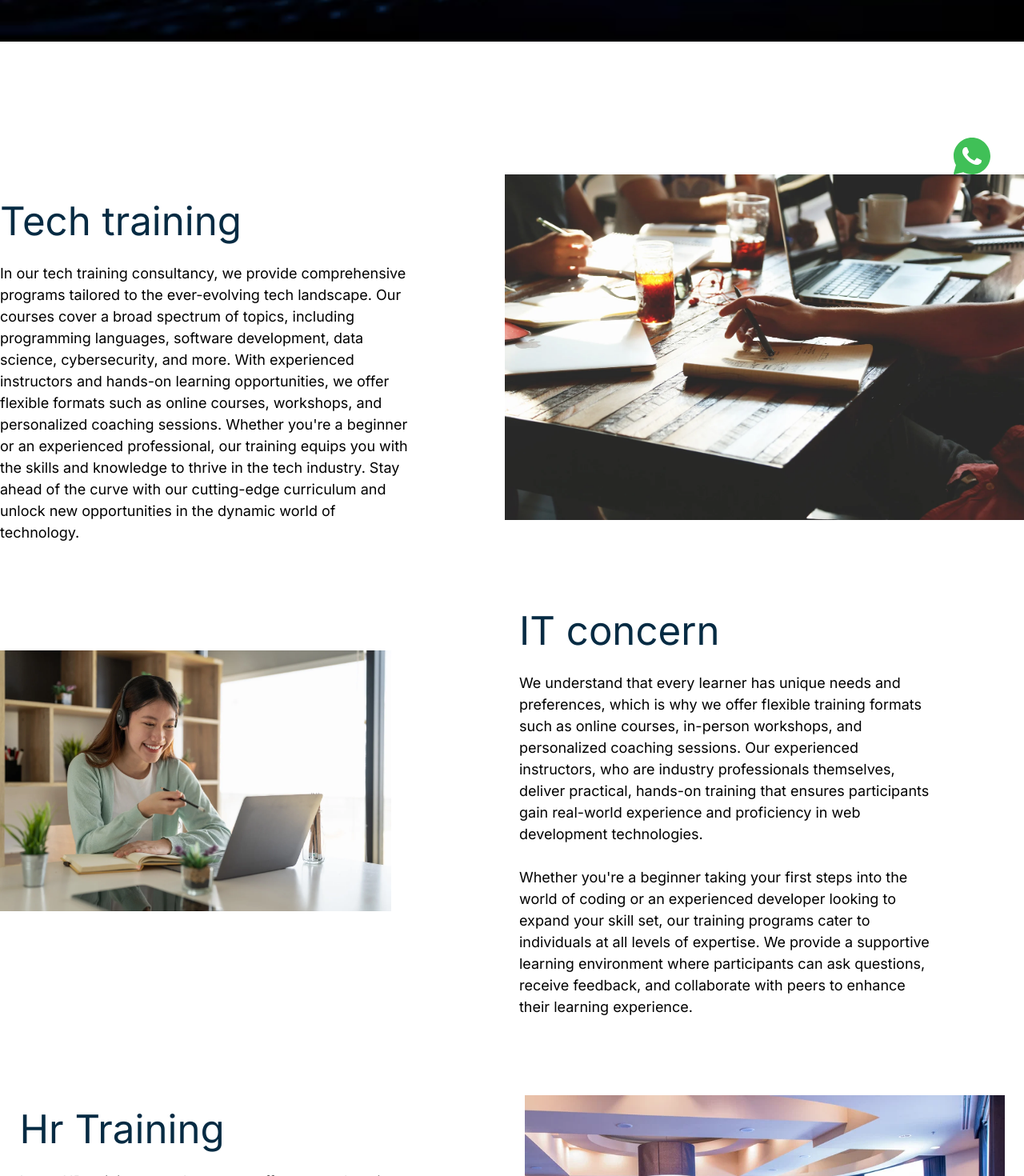
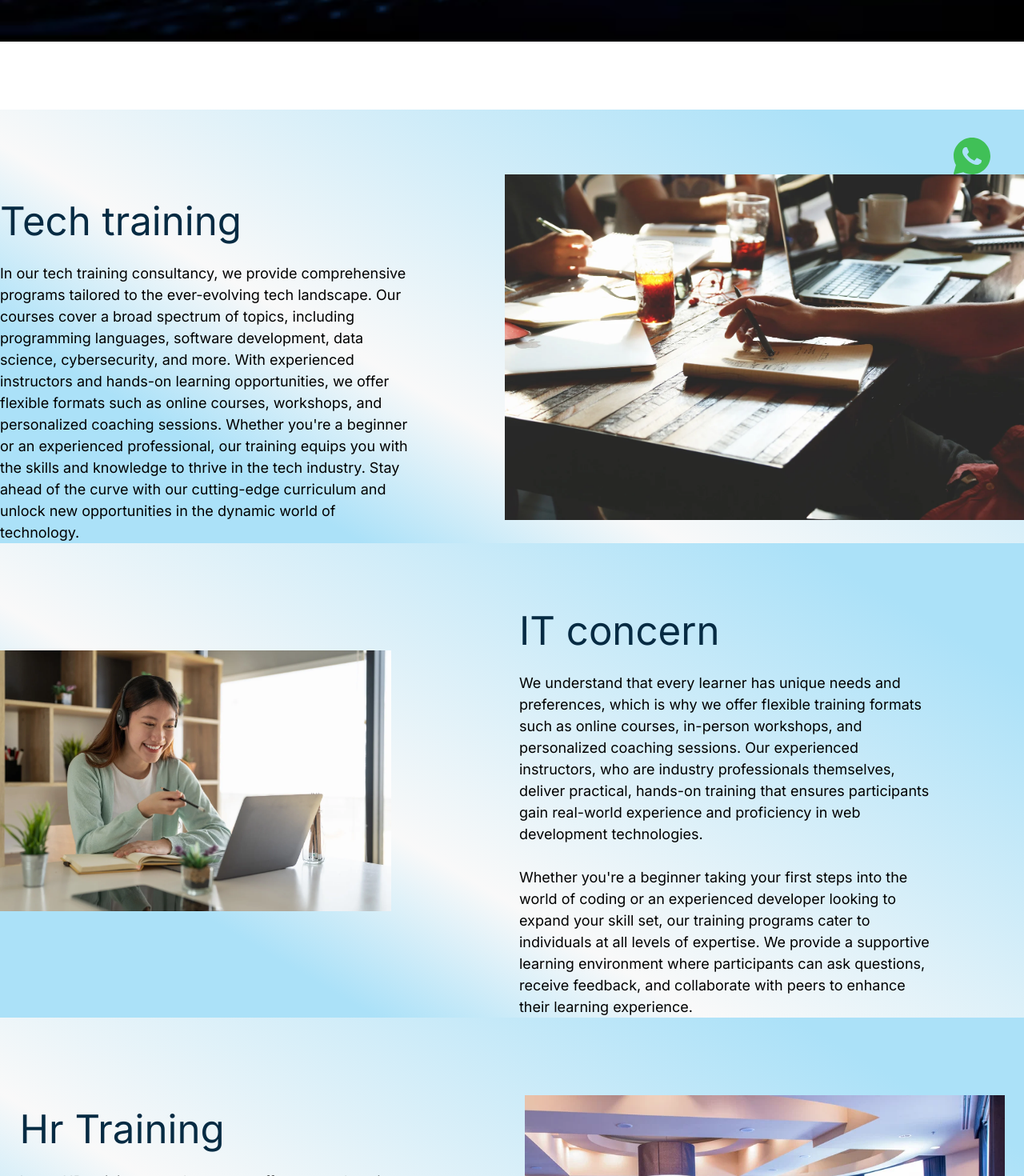
Before and after one commit to Amankapil/NextJS-app, a Next.js app: page /services in a window 1280 px wide. Shown: the part 560-2030 px from the top of the page at 80% size. Built offline with nearby package versions, Linux system fonts and the light colour scheme.

Commit message:
sonam name change

```diff
--- a/src/components/Aboutpage/About.jsx
+++ b/src/components/Aboutpage/About.jsx
@@ -170,7 +170,7 @@ const About = () => {
                   <path d="M41,4H9C6.24,4,4,6.24,4,9v32c0,2.76,2.24,5,5,5h32c2.76,0,5-2.24,5-5V9C46,6.24,43.76,4,41,4z M17,20v19h-6V20H17z M11,14.47c0-1.4,1.2-2.47,3-2.47s2.93,1.07,3,2.47c0,1.4-1.12,2.53-3,2.53C12.2,17,11,15.87,11,14.47z M39,39h-6c0,0,0-9.26,0-10 c0-2-1-4-3.5-4.04h-0.08C27,24.96,26,27.02,26,29c0,0.91,0,10,0,10h-6V20h6v2.56c0,0,1.93-2.56,5.81-2.56 c3.97,0,7.19,2.73,7.19,8.26V39z"></path>
                 </svg>
               </div>
-              <p className="text-gray-700">Hr Specialist</p>
+              <p className="text-gray-700">talent Acquisition</p>
             </div>
 
             <div className="bg-white rounded-lg shadow-md p-2">
@@ -194,13 +194,13 @@ const About = () => {
                   </svg>
                 </Link>
               </div>
-              <p className="text-gray-700">Sr Developer</p>
+              <p className="text-gray-700">Sr Full Stack Developer</p>
             </div>
 
             <div className="bg-white rounded-lg shadow-md p-2">
               <Image src={sonam} width={300} alt="hero" />
               <div className="flex justify-between items-center">
-                <h3 className="text-xl font-bold my-2">Aman Kapil</h3>
+                <h3 className="text-xl font-bold my-2">Sonam Kasaliwal</h3>
                 <Link
                   href="https://www.linkedin.com/in/sonam-kasliwal-a1b82110a"
                   target="_blank"
@@ -229,7 +229,7 @@ const About = () => {
                 alt="hero"
               />
               <div className="flex justify-between items-center">
-                <h3 className="text-xl font-bold my-2">Devyani</h3>
+                <h3 className="text-xl font-bold my-2">Devyani Deshmukh</h3>
                 <Link
                   href="http://linkedin.com/in/devayani-deshmukh-a29451297"
                   target="_blank"
@@ -247,7 +247,7 @@ const About = () => {
                   </svg>
                 </Link>
               </div>
-              <p className="text-gray-700">IUI/UX specialist</p>
+              <p className="text-gray-700">UI/UX specialist</p>
             </div>
             {/* <div className="bg-white rounded-lg shadow-md p-2">
               <Image src={img3} width={300} alt="hero" />
--- a/src/components/servicepage/Hr.jsx
+++ b/src/components/servicepage/Hr.jsx
@@ -2,10 +2,12 @@ import React from "react";
 import Image from "next/image";
 
 import img from "./assets/hre.webp";
+
+import './service.scss'
 const Hr = () => {
   return (
     <>
-      <div className="serviepageappdevs max-lg:px-4">
+      <div className="serviepageappdevs max-lg:px-4 bg-service">
         <div className="w-full h-full relative max-lg:h-full">
           <div className="flex max-lg:flex-col  max-lg:justify-center  max-lg:items-center   max-w-7xl mx-auto justify-center">
             <div className="max-md:w-full">
--- a/src/components/servicepage/ItConcern.jsx
+++ b/src/components/servicepage/ItConcern.jsx
@@ -4,11 +4,14 @@ import Image from "next/image";
 
 import img from "./assets/hree.webp";
 
+import './service.scss'
+
+
 const ItConcern = () => {
   return (
     <>
       <>
-        <div className="serviepageappdevs max-lg:px-4">
+        <div className="serviepageappdevs max-lg:px-4 bg-service ">
           <div className="w-full h-full relative max-lg:h-full">
             <div className="flex max-lg:flex-wrap-reverse  max-lg:justify-center  max-lg:items-center   max-w-7xl mx-auto justify-center gap-40">
               <div>
--- a/src/components/servicepage/Servicepage.jsx
+++ b/src/components/servicepage/Servicepage.jsx
@@ -24,7 +24,7 @@ const Servicepage = () => {
         </div>
       </div>
       <>
-        <div className="serviepageappdevs  max-w-7xl mx-auto max-lg:px-4">
+        <div className="serviepageappdevs  max-w-7xl mx-auto max-lg:px-4 bg-service">
           <div className="w-full h-full relative max-lg:h-full">
             <div className="flex max-lg:flex-col  max-lg:justify-center  max-lg:items-center   max-w-7xl mx-auto justify-center">
               <div className="max-md:w-full">
--- a/src/components/servicepage/Web.jsx
+++ b/src/components/servicepage/Web.jsx
@@ -2,11 +2,12 @@ import React from "react";
 import Image from "next/image";
 
 import img from "./assets/web.jpg";
+import "./service.scss";
 
 const Web = () => {
   return (
     <>
-      <div className="serviepageappdevs max-lg:px-4">
+      <div className="serviepageappdevs max-lg:px-4  ">
         <div className="w-full h-full relative max-lg:h-full">
           <div className="flex max-lg:flex-wrap-reverse  max-lg:justify-center  max-lg:items-center   max-w-7xl mx-auto justify-center gap-40">
             <div>
--- a/src/components/servicepage/service.scss
+++ b/src/components/servicepage/service.scss
@@ -23,3 +23,15 @@
     width: 100%;
   }
 }
+
+
+
+
+.bg-service {
+  background: linear-gradient(
+    30.42deg,
+    #abe1f8 20.58%,
+    #f9f9f9 38.51%,
+    #abe1f8 87.75%
+  );
+}
```
